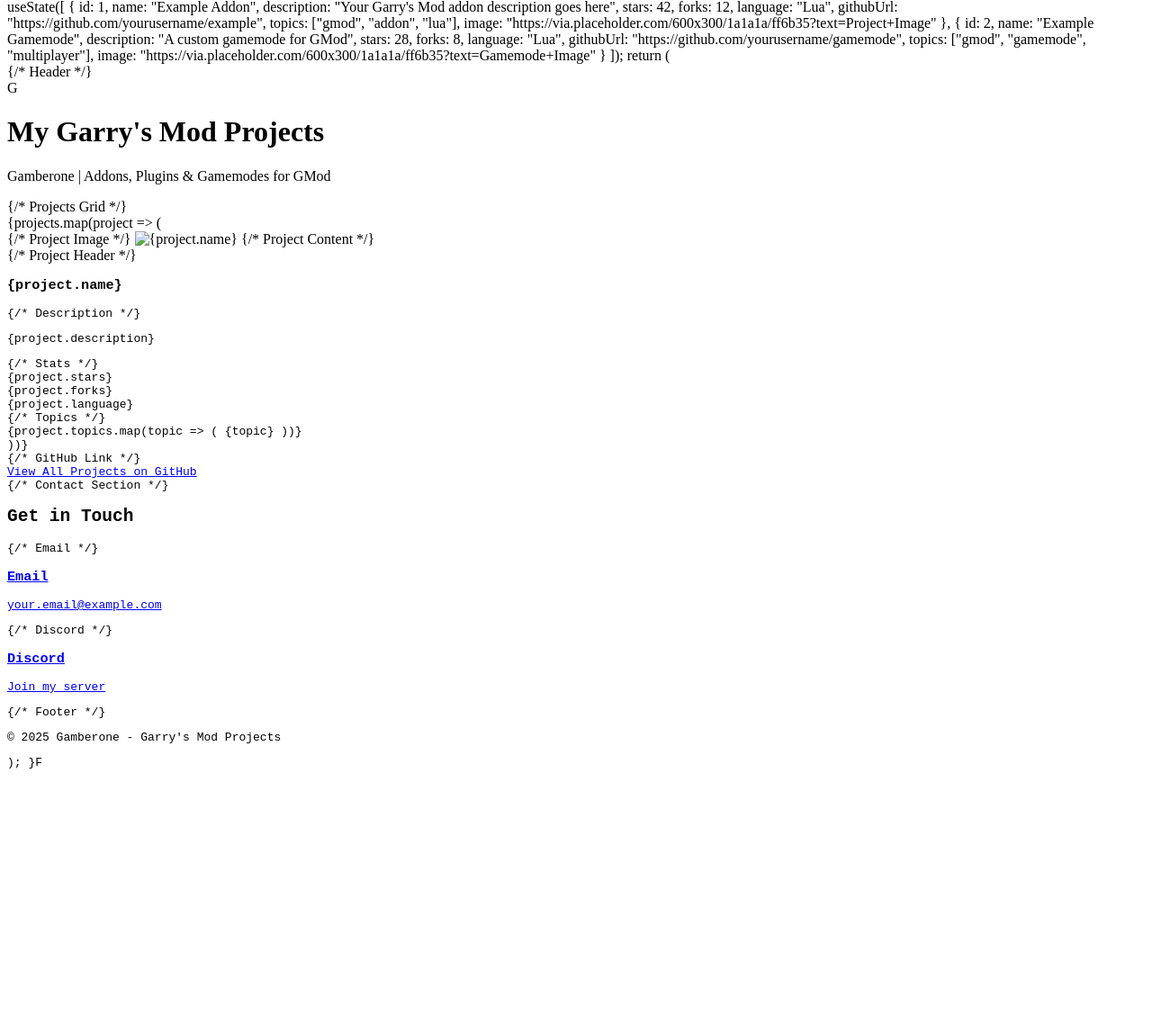
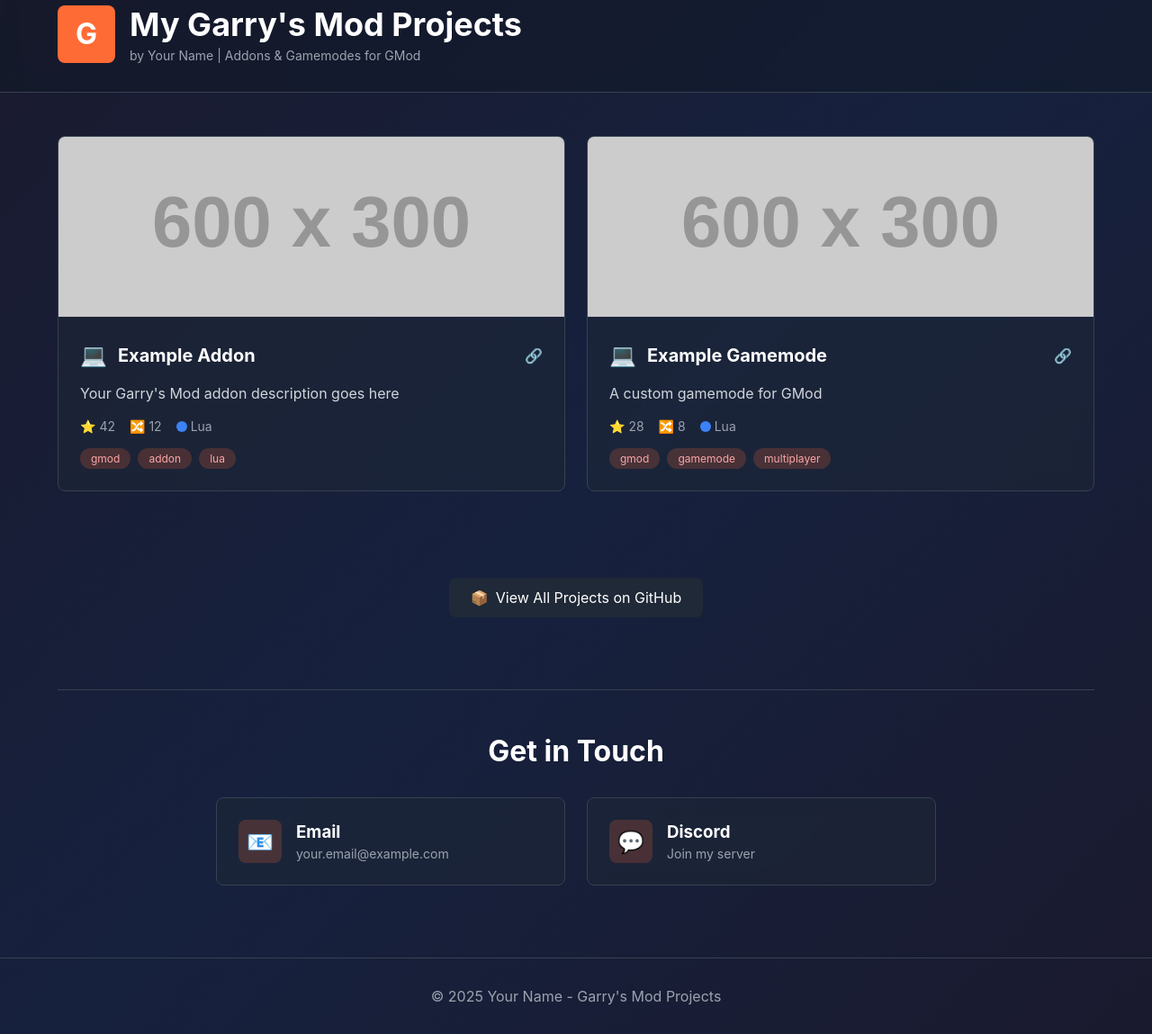
Before and after one commit to Gamberon3/Portfolio, a plain HTML site: page index.html in a window 1280 px wide. Shown: the part 27-1176 px from the top of the page at 90% size. Before the commit the page ends 890 px from the top, so only its background shows below. Drawn offline with Linux system fonts and the light colour scheme; placeholder pictures from the web are drawn by us.

Commit message:
Update index.html

```diff
--- a/index.html
+++ b/index.html
@@ -1,172 +1,371 @@
-import React, { useState } from 'react';
-import { Github, Star, GitFork, ExternalLink, Code, Mail, MessageSquare } from 'lucide-react';
+<!DOCTYPE html>
+<html lang="en">
+<head>
+    <meta charset="UTF-8">
+    <meta name="viewport" content="width=device-width, initial-scale=1.0">
+    <title>My Garry's Mod Projects</title>
+    <style>
+        * {
+            margin: 0;
+            padding: 0;
+            box-sizing: border-box;
+        }
 
-export default function GmodPortfolio() {
-  const [projects] = useState([
-    {
-      id: 1,
-      name: "Example Addon",
-      description: "Your Garry's Mod addon description goes here",
-      stars: 42,
-      forks: 12,
-      language: "Lua",
-      githubUrl: "https://github.com/yourusername/example",
-      topics: ["gmod", "addon", "lua"],
-      image: "https://via.placeholder.com/600x300/1a1a1a/ff6b35?text=Project+Image"
-    },
-    {
-      id: 2,
-      name: "Example Gamemode",
-      description: "A custom gamemode for GMod",
-      stars: 28,
-      forks: 8,
-      language: "Lua",
-      githubUrl: "https://github.com/yourusername/gamemode",
-      topics: ["gmod", "gamemode", "multiplayer"],
-      image: "https://via.placeholder.com/600x300/1a1a1a/ff6b35?text=Gamemode+Image"
+        body {
+            font-family: -apple-system, BlinkMacSystemFont, 'Segoe UI', Roboto, Oxygen, Ubuntu, Cantarell, sans-serif;
+            background: linear-gradient(135deg, #1a1a2e 0%, #16213e 50%, #1a1a2e 100%);
+            color: white;
+            min-height: 100vh;
         }
-  ]);
 
-  return (
-    <div className="min-h-screen bg-gradient-to-br from-gray-900 via-blue-900 to-gray-900 text-white">
-      {/* Header */}
-      <header className="border-b border-gray-700 bg-gray-900/50 backdrop-blur">
-        <div className="max-w-6xl mx-auto px-6 py-8">
-          <div className="flex items-center gap-4 mb-4">
-            <div className="w-16 h-16 bg-orange-500 rounded-lg flex items-center justify-center text-3xl font-bold">
-              G
-            </div>
+        .container {
+            max-width: 1200px;
+            margin: 0 auto;
+            padding: 0 24px;
+        }
+
+        /* Header */
+        header {
+            border-bottom: 1px solid #374151;
+            background: rgba(17, 24, 39, 0.5);
+            backdrop-filter: blur(10px);
+        }
+
+        .header-content {
+            padding: 32px 0;
+            display: flex;
+            align-items: center;
+            gap: 16px;
+        }
+
+        .logo {
+            width: 64px;
+            height: 64px;
+            background: #ff6b35;
+            border-radius: 8px;
+            display: flex;
+            align-items: center;
+            justify-content: center;
+            font-size: 32px;
+            font-weight: bold;
+        }
+
+        h1 {
+            font-size: 36px;
+            font-weight: bold;
+            margin-bottom: 4px;
+        }
+
+        .subtitle {
+            color: #9ca3af;
+            font-size: 14px;
+        }
+
+        /* Projects Grid */
+        .projects-grid {
+            display: grid;
+            grid-template-columns: repeat(auto-fit, minmax(300px, 1fr));
+            gap: 24px;
+            padding: 48px 0;
+        }
+
+        .project-card {
+            background: rgba(31, 41, 55, 0.5);
+            backdrop-filter: blur(10px);
+            border: 1px solid #374151;
+            border-radius: 8px;
+            overflow: hidden;
+            transition: all 0.3s ease;
+        }
+
+        .project-card:hover {
+            border-color: #ff6b35;
+            box-shadow: 0 10px 40px rgba(255, 107, 53, 0.2);
+            transform: translateY(-2px);
+        }
+
+        .project-image {
+            width: 100%;
+            height: 200px;
+            object-fit: cover;
+        }
+
+        .project-content {
+            padding: 24px;
+        }
+
+        .project-header {
+            display: flex;
+            align-items: center;
+            justify-content: space-between;
+            margin-bottom: 16px;
+        }
+
+        .project-title-wrapper {
+            display: flex;
+            align-items: center;
+            gap: 12px;
+        }
+
+        .project-icon {
+            color: #ff6b35;
+            font-size: 24px;
+        }
+
+        .project-title {
+            font-size: 20px;
+            font-weight: bold;
+        }
+
+        .github-link {
+            color: #9ca3af;
+            text-decoration: none;
+            transition: color 0.3s;
+        }
+
+        .github-link:hover {
+            color: white;
+        }
+
+        .project-description {
+            color: #d1d5db;
+            margin-bottom: 16px;
+            line-height: 1.5;
+        }
+
+        .project-stats {
+            display: flex;
+            gap: 16px;
+            margin-bottom: 16px;
+            font-size: 14px;
+            color: #9ca3af;
+        }
+
+        .stat {
+            display: flex;
+            align-items: center;
+            gap: 4px;
+        }
+
+        .language-dot {
+            width: 12px;
+            height: 12px;
+            background: #3b82f6;
+            border-radius: 50%;
+        }
+
+        .topics {
+            display: flex;
+            flex-wrap: wrap;
+            gap: 8px;
+        }
+
+        .topic {
+            padding: 4px 12px;
+            background: rgba(255, 107, 53, 0.2);
+            color: #fca5a5;
+            border-radius: 16px;
+            font-size: 12px;
+        }
+
+        /* GitHub Button */
+        .github-section {
+            text-align: center;
+            margin-top: 48px;
+        }
+
+        .github-button {
+            display: inline-flex;
+            align-items: center;
+            gap: 8px;
+            background: #1f2937;
+            color: white;
+            padding: 12px 24px;
+            border-radius: 8px;
+            text-decoration: none;
+            transition: background 0.3s;
+        }
+
+        .github-button:hover {
+            background: #374151;
+        }
+
+        /* Contact Section */
+        .contact-section {
+            margin-top: 80px;
+            padding-top: 48px;
+            border-top: 1px solid #374151;
+        }
+
+        .contact-title {
+            font-size: 32px;
+            font-weight: bold;
+            text-align: center;
+            margin-bottom: 32px;
+        }
+
+        .contact-grid {
+            display: grid;
+            grid-template-columns: repeat(auto-fit, minmax(250px, 1fr));
+            gap: 24px;
+            max-width: 800px;
+            margin: 0 auto;
+        }
+
+        .contact-card {
+            background: rgba(31, 41, 55, 0.5);
+            backdrop-filter: blur(10px);
+            border: 1px solid #374151;
+            border-radius: 8px;
+            padding: 24px;
+            display: flex;
+            align-items: center;
+            gap: 16px;
+            text-decoration: none;
+            color: white;
+            transition: all 0.3s ease;
+        }
+
+        .contact-card:hover {
+            border-color: #ff6b35;
+            box-shadow: 0 10px 40px rgba(255, 107, 53, 0.2);
+        }
+
+        .contact-icon {
+            width: 48px;
+            height: 48px;
+            background: rgba(255, 107, 53, 0.2);
+            border-radius: 8px;
+            display: flex;
+            align-items: center;
+            justify-content: center;
+            font-size: 24px;
+        }
+
+        .contact-info h3 {
+            font-weight: bold;
+            margin-bottom: 4px;
+        }
+
+        .contact-info p {
+            color: #9ca3af;
+            font-size: 14px;
+        }
+
+        /* Footer */
+        footer {
+            border-top: 1px solid #374151;
+            margin-top: 80px;
+            padding: 32px 0;
+            text-align: center;
+            color: #9ca3af;
+        }
+    </style>
+</head>
+<body>
+    <!-- Header -->
+    <header>
+        <div class="container">
+            <div class="header-content">
+                <div class="logo">G</div>
                 <div>
-              <h1 className="text-4xl font-bold">My Garry's Mod Projects</h1>
-              <p className="text-gray-400 mt-1">Gamberone | Addons, Plugins & Gamemodes for GMod</p>
+                    <h1>My Garry's Mod Projects</h1>
+                    <p class="subtitle">by Your Name | Addons & Gamemodes for GMod</p>
                 </div>
             </div>
         </div>
     </header>
 
-      {/* Projects Grid */}
-      <main className="max-w-6xl mx-auto px-6 py-12">
-        <div className="grid md:grid-cols-2 gap-6">
-          {projects.map(project => (
-            <div
-              key={project.id}
-              className="bg-gray-800/50 backdrop-blur rounded-lg border border-gray-700 overflow-hidden hover:border-orange-500 transition-all hover:shadow-lg hover:shadow-orange-500/20"
-            >
-              {/* Project Image */}
-              <img
-                src={project.image}
-                alt={project.name}
-                className="w-full h-48 object-cover"
-              />
-
-              {/* Project Content */}
-              <div className="p-6">
-                {/* Project Header */}
-                <div className="flex items-start justify-between mb-4">
-                  <div className="flex items-center gap-3">
-                    <Code className="w-8 h-8 text-orange-500" />
-                    <h3 className="text-xl font-bold">{project.name}</h3>
+    <!-- Main Content -->
+    <main class="container">
+        <!-- Projects Grid -->
+        <div class="projects-grid">
+            <!-- Project 1 -->
+            <div class="project-card">
+                <img src="https://via.placeholder.com/600x300/1a1a1a/ff6b35?text=Project+Image" alt="Example Addon" class="project-image">
+                <div class="project-content">
+                    <div class="project-header">
+                        <div class="project-title-wrapper">
+                            <span class="project-icon">💻</span>
+                            <h3 class="project-title">Example Addon</h3>
                         </div>
-                  <a
-                    href={project.githubUrl}
-                    target="_blank"
-                    rel="noopener noreferrer"
-                    className="text-gray-400 hover:text-white transition"
-                  >
-                    <ExternalLink className="w-5 h-5" />
-                  </a>
+                        <a href="https://github.com/yourusername/example" target="_blank" class="github-link">🔗</a>
                     </div>
-
-                {/* Description */}
-                <p className="text-gray-300 mb-4">{project.description}</p>
-
-                {/* Stats */}
-                <div className="flex items-center gap-4 mb-4 text-sm text-gray-400">
-                  <div className="flex items-center gap-1">
-                    <Star className="w-4 h-4" />
-                    <span>{project.stars}</span>
+                    <p class="project-description">Your Garry's Mod addon description goes here</p>
+                    <div class="project-stats">
+                        <div class="stat">⭐ 42</div>
+                        <div class="stat">🔀 12</div>
+                        <div class="stat"><span class="language-dot"></span> Lua</div>
                     </div>
-                  <div className="flex items-center gap-1">
-                    <GitFork className="w-4 h-4" />
-                    <span>{project.forks}</span>
+                    <div class="topics">
+                        <span class="topic">gmod</span>
+                        <span class="topic">addon</span>
+                        <span class="topic">lua</span>
                     </div>
-                  <div className="flex items-center gap-1">
-                    <div className="w-3 h-3 bg-blue-500 rounded-full"></div>
-                    <span>{project.language}</span>
                 </div>
             </div>
 
-                {/* Topics */}
-                <div className="flex flex-wrap gap-2">
-                  {project.topics.map(topic => (
-                    <span
-                      key={topic}
-                      className="px-3 py-1 bg-orange-500/20 text-orange-300 rounded-full text-xs"
-                    >
-                      {topic}
-                    </span>
-                  ))}
+            <!-- Project 2 -->
+            <div class="project-card">
+                <img src="https://via.placeholder.com/600x300/1a1a1a/ff6b35?text=Gamemode+Image" alt="Example Gamemode" class="project-image">
+                <div class="project-content">
+                    <div class="project-header">
+                        <div class="project-title-wrapper">
+                            <span class="project-icon">💻</span>
+                            <h3 class="project-title">Example Gamemode</h3>
+                        </div>
+                        <a href="https://github.com/yourusername/gamemode" target="_blank" class="github-link">🔗</a>
+                    </div>
+                    <p class="project-description">A custom gamemode for GMod</p>
+                    <div class="project-stats">
+                        <div class="stat">⭐ 28</div>
+                        <div class="stat">🔀 8</div>
+                        <div class="stat"><span class="language-dot"></span> Lua</div>
+                    </div>
+                    <div class="topics">
+                        <span class="topic">gmod</span>
+                        <span class="topic">gamemode</span>
+                        <span class="topic">multiplayer</span>
                     </div>
                 </div>
             </div>
-          ))}
         </div>
 
-        {/* GitHub Link */}
-        <div className="mt-12 text-center">
-          <a
-            href="https://github.com/yourusername"
-            target="_blank"
-            rel="noopener noreferrer"
-            className="inline-flex items-center gap-2 bg-gray-800 hover:bg-gray-700 px-6 py-3 rounded-lg transition"
-          >
-            <Github className="w-5 h-5" />
+        <!-- GitHub Link -->
+        <div class="github-section">
+            <a href="https://github.com/yourusername" target="_blank" class="github-button">
+                <span>📦</span>
                 <span>View All Projects on GitHub</span>
             </a>
         </div>
 
-        {/* Contact Section */}
-        <section className="mt-20 border-t border-gray-700 pt-12">
-          <h2 className="text-3xl font-bold text-center mb-8">Get in Touch</h2>
-
-          <div className="grid md:grid-cols-2 gap-6 max-w-4xl mx-auto">
-            {/* Email */}
-            <a
-              href="mailto:your.email@example.com"
-              className="bg-gray-800/50 backdrop-blur rounded-lg border border-gray-700 p-6 hover:border-orange-500 transition-all hover:shadow-lg hover:shadow-orange-500/20 flex items-center gap-4"
-            >
-              <div className="w-12 h-12 bg-orange-500/20 rounded-lg flex items-center justify-center">
-                <Mail className="w-6 h-6 text-orange-500" />
-              </div>
-              <div>
-                <h3 className="font-bold mb-1">Email</h3>
-                <p className="text-gray-400 text-sm">your.email@example.com</p>
+        <!-- Contact Section -->
+        <section class="contact-section">
+            <h2 class="contact-title">Get in Touch</h2>
+            <div class="contact-grid">
+                <a href="mailto:your.email@example.com" class="contact-card">
+                    <div class="contact-icon">📧</div>
+                    <div class="contact-info">
+                        <h3>Email</h3>
+                        <p>your.email@example.com</p>
                     </div>
                 </a>
-
-            {/* Discord */}
-            <a
-              href="https://discord.gg/yourserver"
-              target="_blank"
-              rel="noopener noreferrer"
-              className="bg-gray-800/50 backdrop-blur rounded-lg border border-gray-700 p-6 hover:border-orange-500 transition-all hover:shadow-lg hover:shadow-orange-500/20 flex items-center gap-4"
-            >
-              <div className="w-12 h-12 bg-orange-500/20 rounded-lg flex items-center justify-center">
-                <MessageSquare className="w-6 h-6 text-orange-500" />
-              </div>
-              <div>
-                <h3 className="font-bold mb-1">Discord</h3>
-                <p className="text-gray-400 text-sm">Join my server</p>
+                <a href="https://discord.gg/yourserver" target="_blank" class="contact-card">
+                    <div class="contact-icon">💬</div>
+                    <div class="contact-info">
+                        <h3>Discord</h3>
+                        <p>Join my server</p>
                     </div>
                 </a>
             </div>
         </section>
     </main>
 
-      {/* Footer */}
-      <footer className="border-t border-gray-700 mt-20 py-8 text-center text-gray-400">
-        <p>© 2025 Gamberone - Garry's Mod Projects</p>
+    <!-- Footer -->
+    <footer>
+        <div class="container">
+            <p>© 2025 Your Name - Garry's Mod Projects</p>
+        </div>
     </footer>
-    </div>
-  );
-}F
+</body>
+</html>
```
Lines whose indentation alone changed are shown as unchanged.
